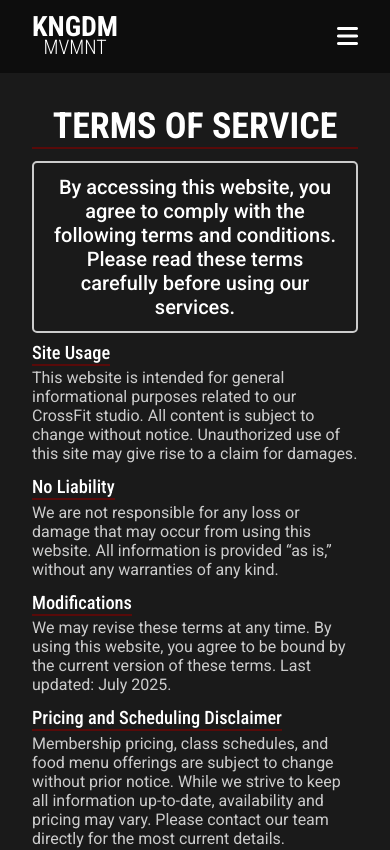
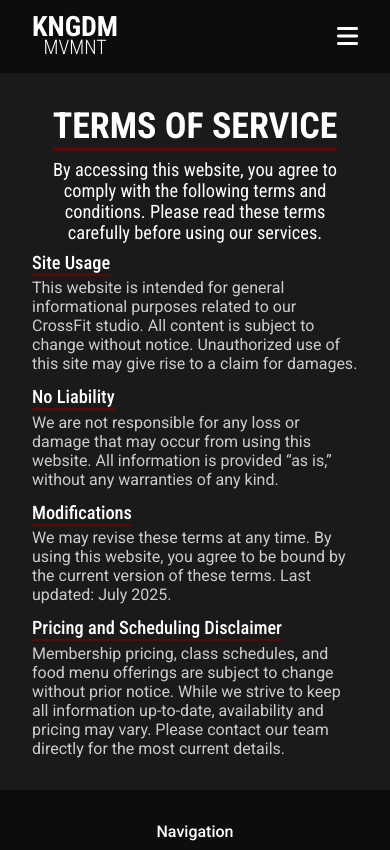
Before and after one commit to gilmerperez/kingdom-movement, a React (Vite) app: page /terms-of-service in a window 390 px wide. Shown: the top 850 px of the page. Built offline with nearby package versions, Linux system fonts and the light colour scheme.

Commit message:
Made terms and privacy page more consistent

```diff
--- a/src/pages/PrivacyPolicy/PrivacyPolicy.module.css
+++ b/src/pages/PrivacyPolicy/PrivacyPolicy.module.css
@@ -11,13 +11,11 @@
 }
 
 .heading {
-  width: 100%;
   font-size: 3rem;
   font-weight: 700;
-  margin-bottom: 0.75rem;
+  margin-bottom: 1rem;
   transition: 0.3s ease-in;
-  color: var(--text-primary);
-  border-bottom: 3px solid var(--primary);
+  border-bottom: 5px solid var(--primary);
 }
 
 .policy {
@@ -25,22 +23,15 @@
 }
 
 .introduction {
-  margin: 0 auto;
-  padding: 1rem;
-  font-weight: 500;
   font-size: 1.5rem;
-  border-radius: 5px;
   text-align: center;
-  margin-bottom: 0.5rem;
-  background-color: var(--bg-color);
-  border: 3px solid var(--text-secondary);
-  font-family: "Roboto", Arial, sans-serif;
+  margin-bottom: 1.25rem;
 }
 
 .policyHeading {
   line-height: 1.5;
   font-weight: 500;
-  font-size: 1.25rem;
+  font-size: 1.5rem;
   display: inline-block;
   margin-bottom: 0.15rem;
   border-bottom: 3px solid var(--primary);
@@ -48,7 +39,7 @@
 
 .policyText {
   font-weight: 400;
-  font-size: 1.15rem;
+  font-size: 1.25rem;
   color: var(--text-secondary);
   font-family: "Roboto", Arial, sans-serif;
 }
@@ -61,19 +52,20 @@
 @media (max-width: 768px) {
   .heading {
     font-size: 2.5rem;
+    margin-bottom: 0.75rem;
   }
 
   .introduction {
-    padding: 0.75rem;
+    font-size: 1.25rem;
+    margin-bottom: 0.5rem;
+  }
+
+  .policyHeading {
     font-size: 1.25rem;
   }
 
-  .policyHeading {
+  .policyText {
     font-size: 1.15rem;
-  }
-
-  .policyText {
-    font-size: 1.05rem;
   }
 }
 
@@ -81,12 +73,12 @@
 @media (max-width: 480px) {
   .heading {
     font-size: 2.25rem;
-    border-bottom: 2px solid var(--primary);
+    margin-bottom: 0.5rem;
+    border-bottom: 4px solid var(--primary);
   }
 
   .introduction {
-    font-size: 1.25rem;
-    border: 2px solid var(--text-secondary);
+    font-size: 1.15rem;
   }
 
   .policyHeading {
--- a/src/pages/TermsOfService/TermsOfService.module.css
+++ b/src/pages/TermsOfService/TermsOfService.module.css
@@ -11,13 +11,11 @@
 }
 
 .heading {
-  width: 100%;
   font-size: 3rem;
   font-weight: 700;
-  margin-bottom: 0.75rem;
+  margin-bottom: 1rem;
   transition: 0.3s ease-in;
-  color: var(--text-primary);
-  border-bottom: 3px solid var(--primary);
+  border-bottom: 5px solid var(--primary);
 }
 
 .terms {
@@ -25,22 +23,15 @@
 }
 
 .introduction {
-  margin: 0 auto;
-  padding: 1rem;
-  font-weight: 500;
   font-size: 1.5rem;
-  border-radius: 5px;
   text-align: center;
-  margin-bottom: 0.5rem;
-  background-color: var(--bg-color);
-  border: 3px solid var(--text-secondary);
-  font-family: "Roboto", Arial, sans-serif;
+  margin-bottom: 1.25rem;
 }
 
 .termsHeading {
   line-height: 1.5;
   font-weight: 500;
-  font-size: 1.25rem;
+  font-size: 1.5rem;
   display: inline-block;
   margin-bottom: 0.15rem;
   border-bottom: 3px solid var(--primary);
@@ -48,7 +39,7 @@
 
 .termsText {
   font-weight: 400;
-  font-size: 1.15rem;
+  font-size: 1.25rem;
   color: var(--text-secondary);
   font-family: "Roboto", Arial, sans-serif;
 }
@@ -61,19 +52,20 @@
 @media (max-width: 768px) {
   .heading {
     font-size: 2.5rem;
+    margin-bottom: 0.75rem;
   }
 
   .introduction {
-    padding: 0.75rem;
+    font-size: 1.25rem;
+    margin-bottom: 0.5rem;
+  }
+
+  .termsHeading {
     font-size: 1.25rem;
   }
 
-  .termsHeading {
+  .termsText {
     font-size: 1.15rem;
-  }
-
-  .termsText {
-    font-size: 1.05rem;
   }
 }
 
@@ -81,12 +73,12 @@
 @media (max-width: 480px) {
   .heading {
     font-size: 2.25rem;
-    border-bottom: 2px solid var(--primary);
+    margin-bottom: 0.5rem;
+    border-bottom: 4px solid var(--primary);
   }
 
   .introduction {
-    font-size: 1.25rem;
-    border: 2px solid var(--text-secondary);
+    font-size: 1.15rem;
   }
 
   .termsHeading {
```
